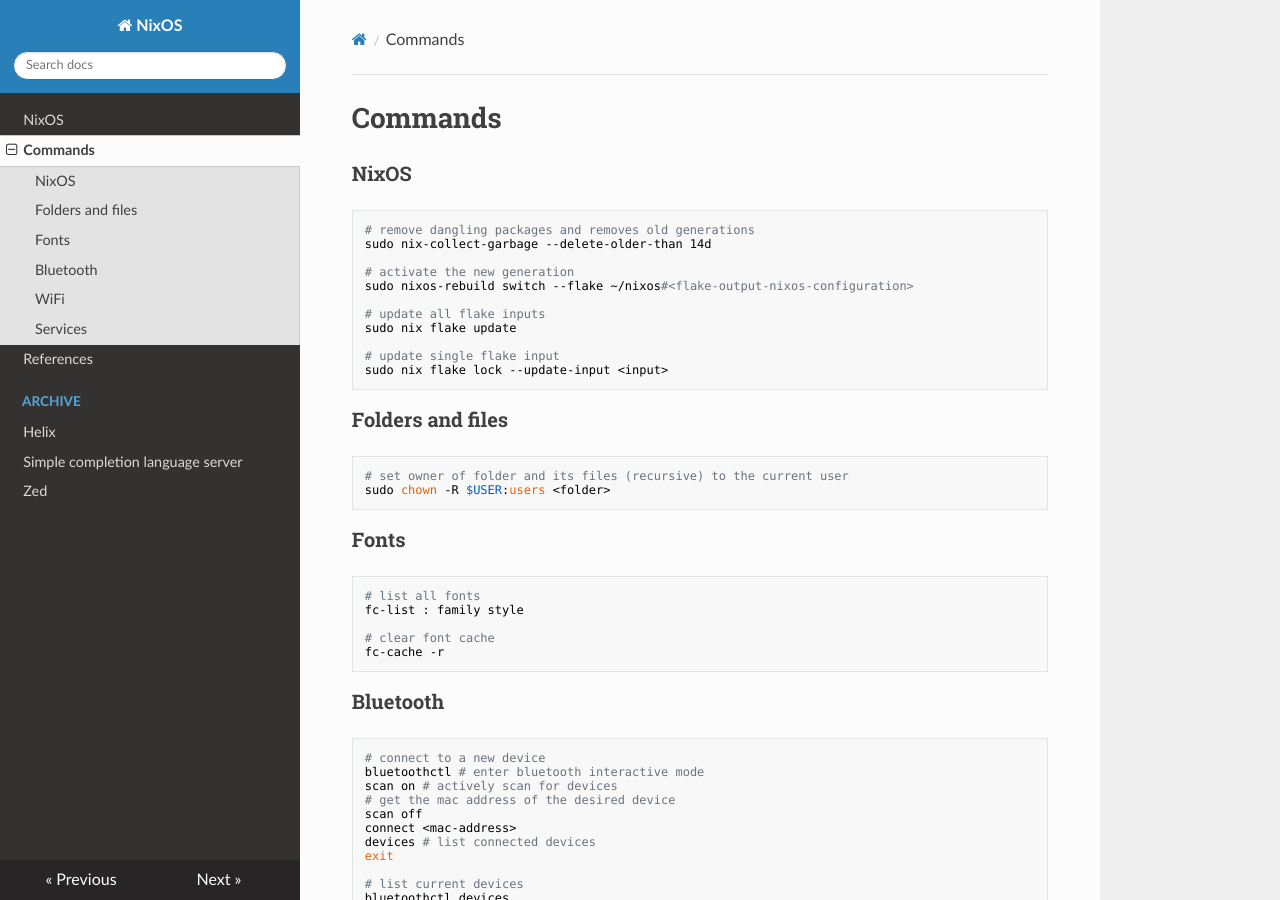
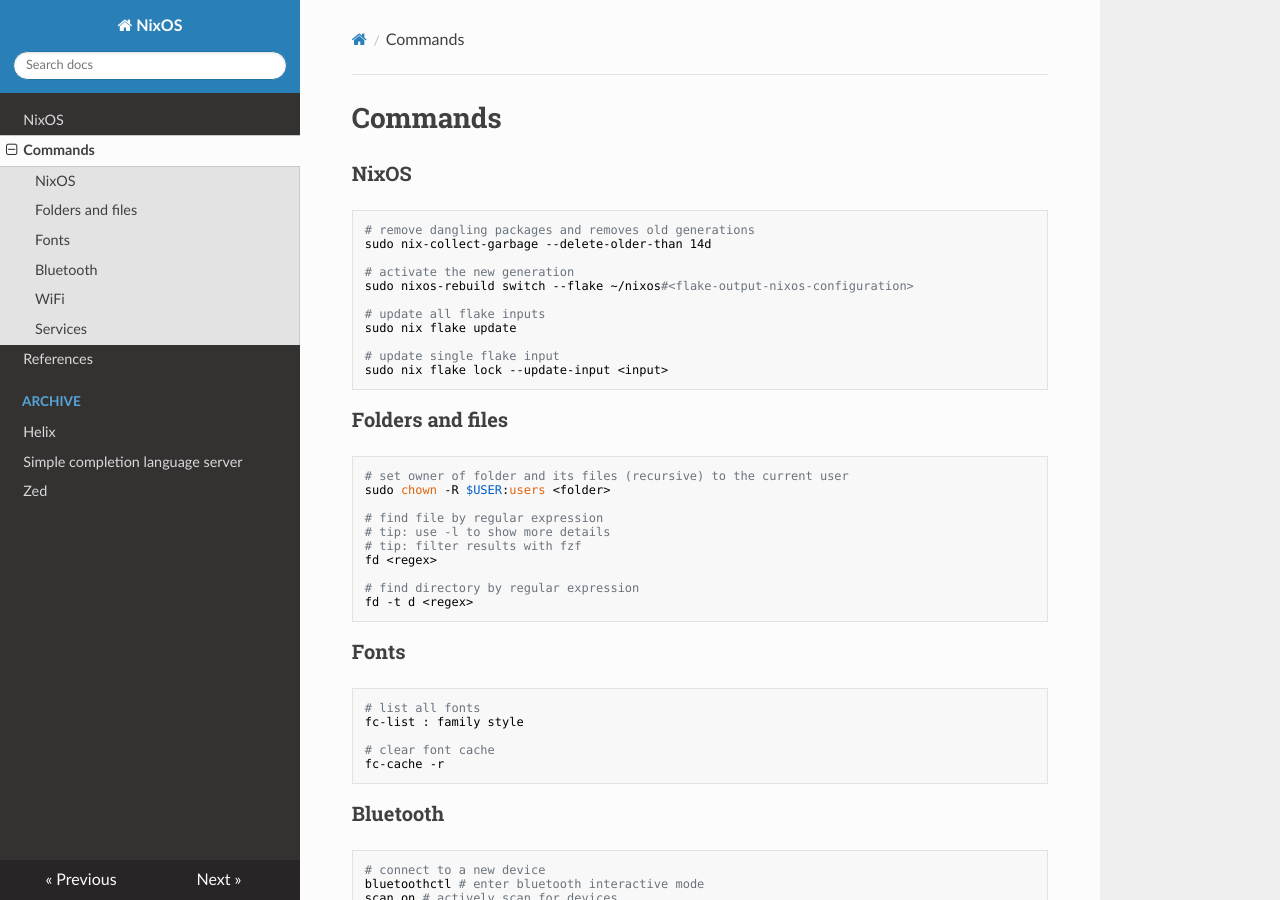
Before and after one commit to patrickswijgman/nixos, an MkDocs documentation site: the page built from docs/commands.md, in a window 1280 px wide and 900 px high. Built offline with MkDocs 1.6.1, drawn with Linux system fonts in a browser that asks for light colours; nearby versions of some CDN libraries.

Commit message:
docs: fd commands

````diff
--- a/docs/commands.md
+++ b/docs/commands.md
@@ -21,6 +21,14 @@ sudo nix flake lock --update-input <input>
 ```bash
 # set owner of folder and its files (recursive) to the current user
 sudo chown -R $USER:users <folder>
+
+# find file by regular expression
+# tip: use -l to show more details
+# tip: filter results with fzf
+fd <regex>
+
+# find directory by regular expression
+fd -t d <regex>
 ```
 
 ### Fonts
````
